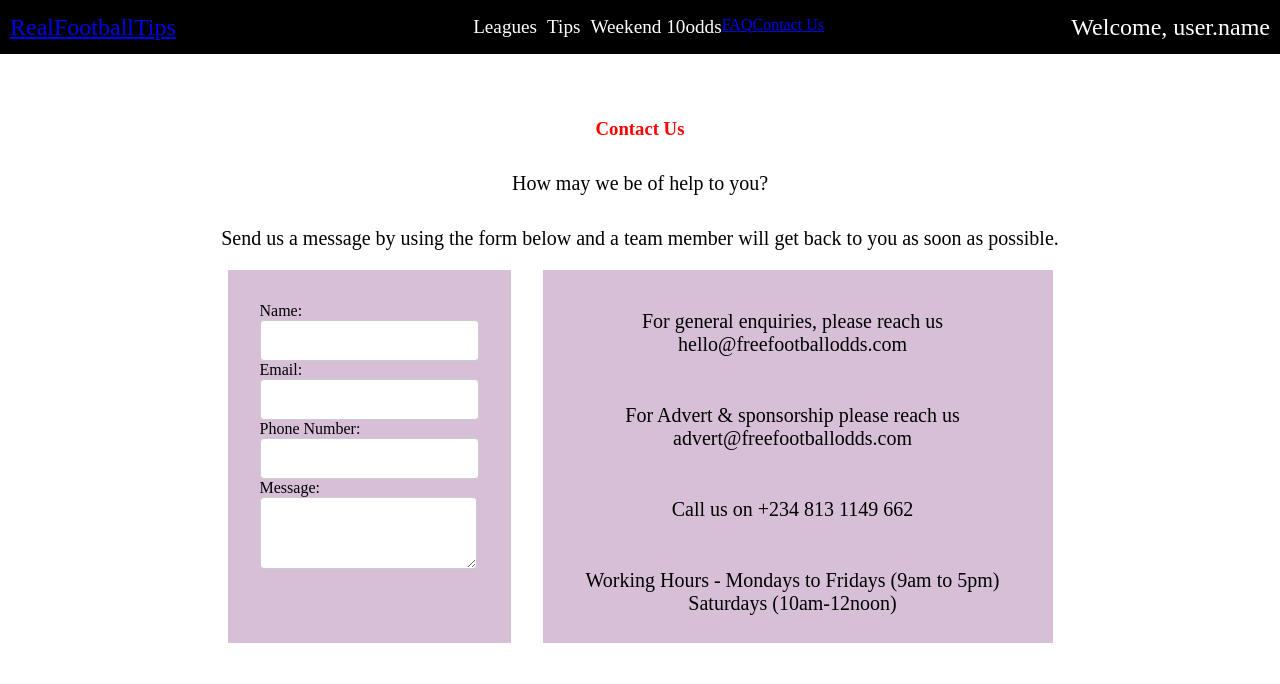
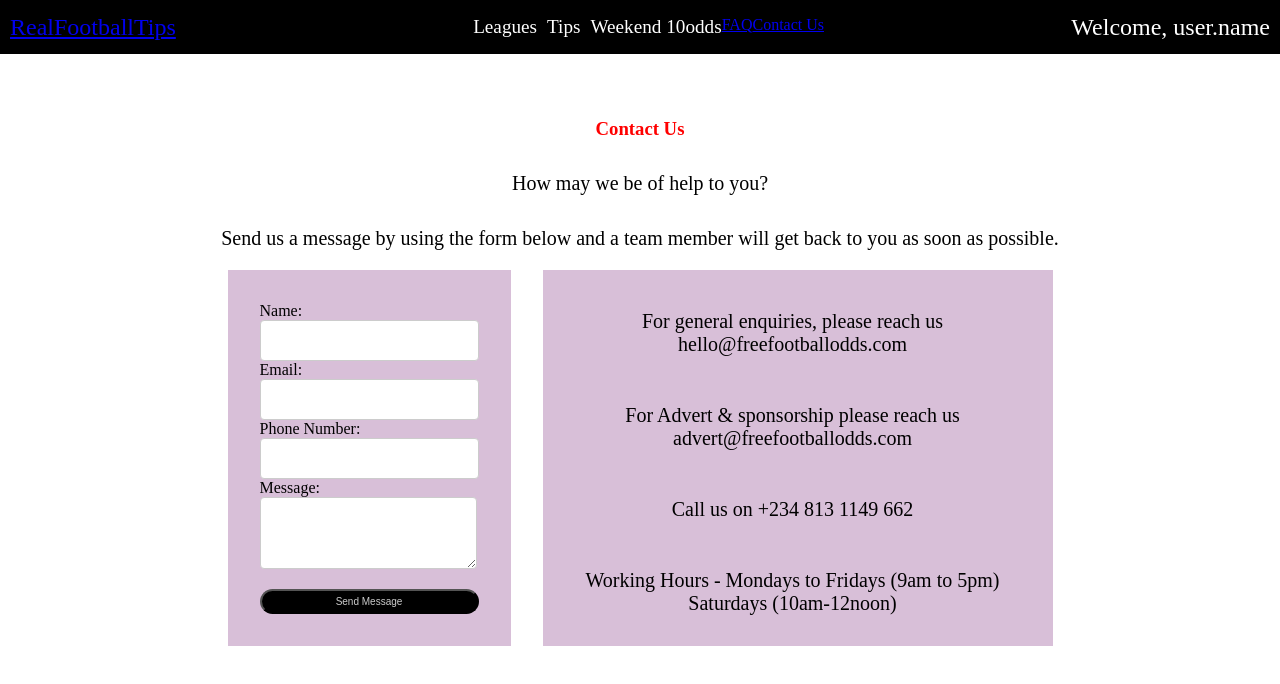
Before and after one commit to diamond-nicholas/football_tip, a React (Create React App) app: page /contact in a window 1280 px wide. Shown: the top 684 px of the page. Built offline with nearby package versions, Linux system fonts and the light colour scheme.

Commit message:
add submit button to contact form

```diff
--- a/src/Pages/Contact.js
+++ b/src/Pages/Contact.js
@@ -19,7 +19,8 @@ const Contact = () => {
           <label>Phone Number:</label> <br />
           <input type='text' /> <br />
           <label>Message:</label> <br />
-          <textarea type='textarea' />
+          <textarea type='textarea' /> <br />
+          <button type='submit'>Send Message</button>
         </form>
         <div className='right'>
           <p>
--- a/src/Styles/Contact.css
+++ b/src/Styles/Contact.css
@@ -35,6 +35,16 @@ textarea[type='textarea'] {
   box-sizing: border-box;
 }
 
+button[type='submit'] {
+  width: 100%;
+  margin-top: 1rem;
+  padding: 0.3rem;
+  border-radius: 20px;
+  background-color: black;
+  color: #ccc;
+  font-size: 10px;
+}
+
 .contactCard .right {
   background-color: #d8bfd8;
   max-width: 500px;
```
